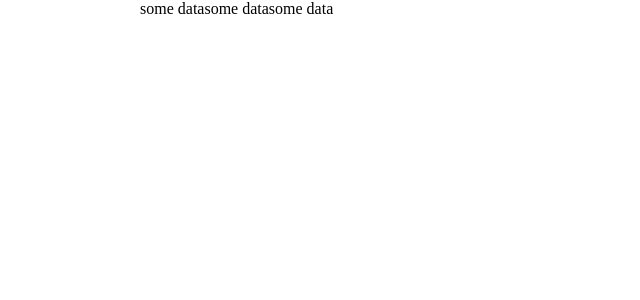
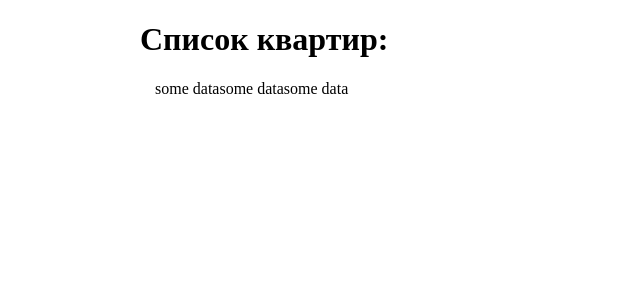
Before and after one commit to nk-d/task_apartments, a Vue app: page / in a window 1280 px wide. Shown: the top 300 px of the page, without its empty margins (0-640 px from the left). Built offline with nearby package versions, Linux system fonts and the light colour scheme.

Commit message:
Add some header

```diff
--- a/src/App.vue
+++ b/src/App.vue
@@ -1,5 +1,8 @@
 <template>
   <div id="app">
+    <header role="banner">
+      <h1>Список квартир:</h1>
+    </header>
     <ListApartments />
   </div>
 </template>
@@ -22,4 +25,11 @@ body {
     margin: 0;
     padding: 0;
   }
+
+  #app {
+    max-width: 1000px;
+    width: 100%;
+    margin: 0 auto;
+    padding: 0 15px;
+  }
 </style>
```
Lines whose indentation alone changed are shown as unchanged.
